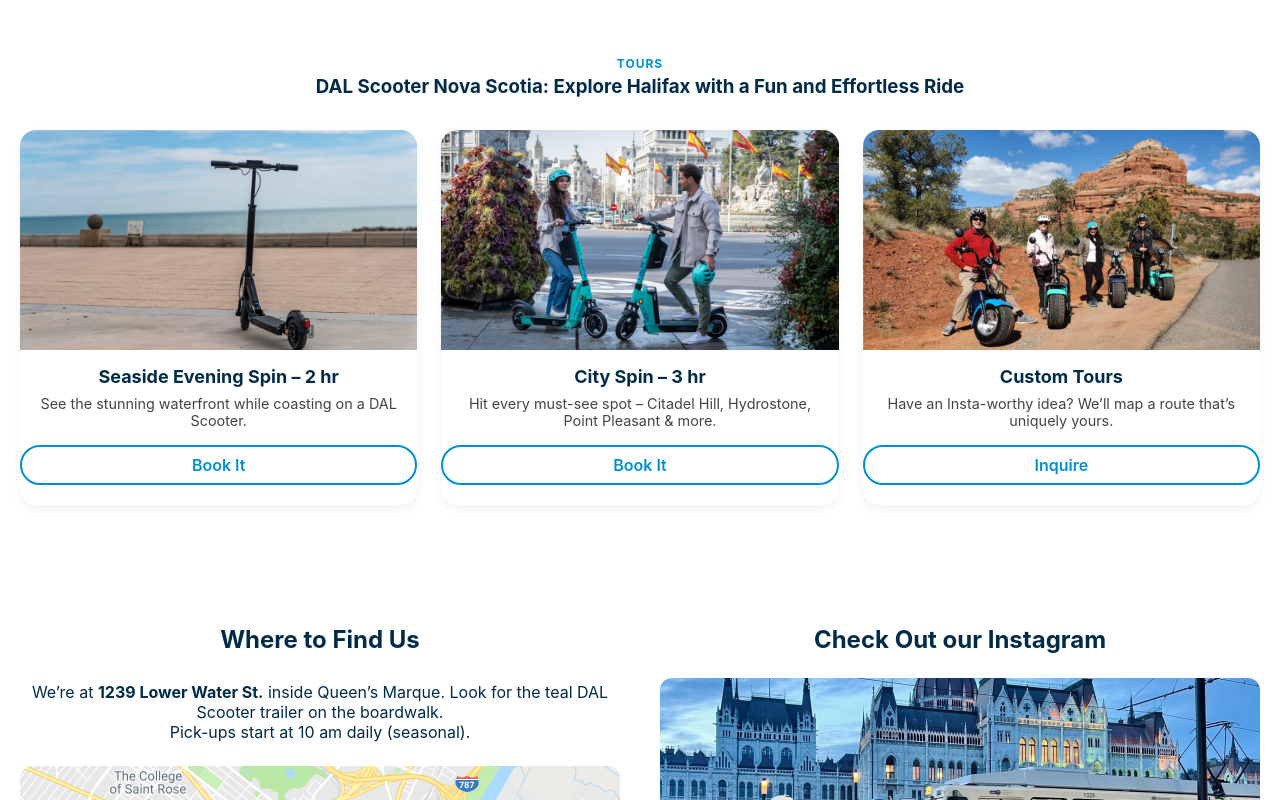
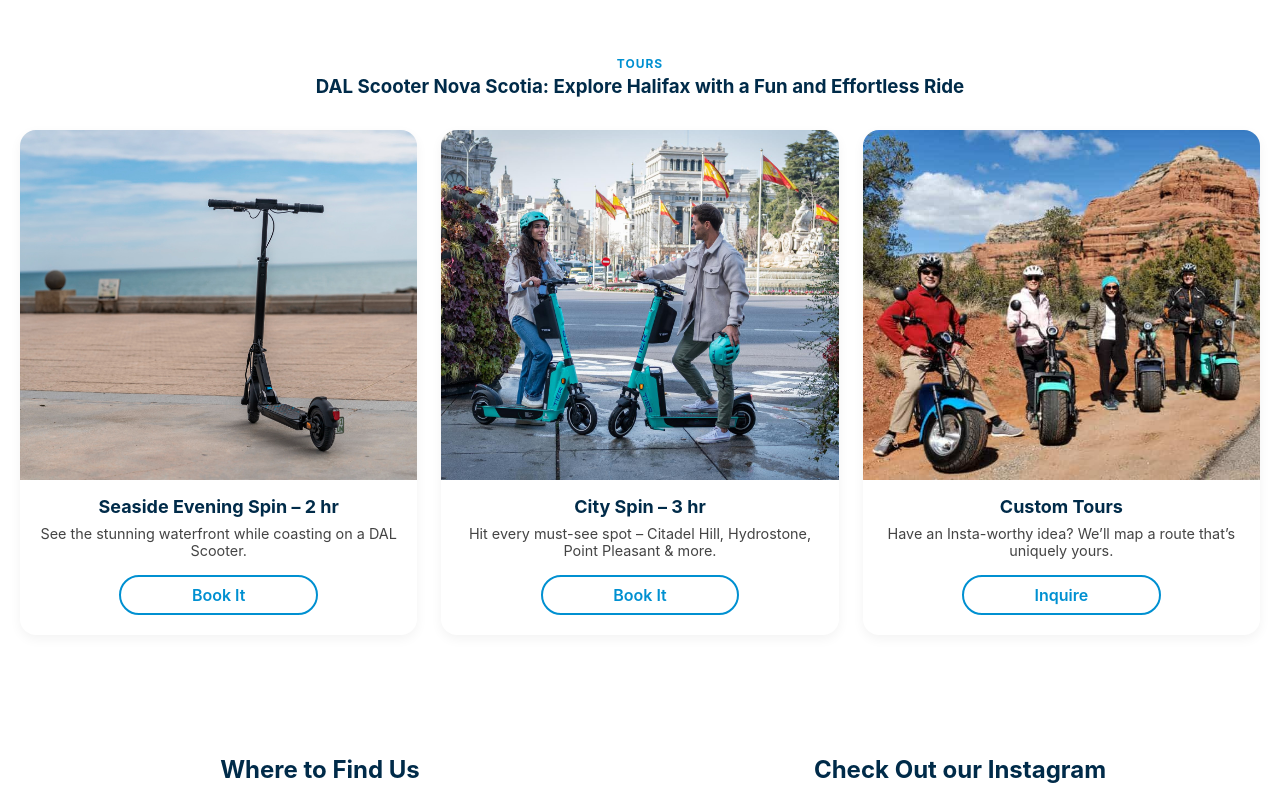
Before and after one commit to Viishveesh/DALScooter, a React (Vite) app in the folder frontend/: page / in a window 1280 px wide. Shown: the part 720-1520 px from the top of the page. Built offline with nearby package versions, Linux system fonts and the light colour scheme; what amazon-cognito-identity-js would draw is missing.

Commit message:
ui changes

```diff
--- a/frontend/src/components/Home.css
+++ b/frontend/src/components/Home.css
@@ -80,9 +80,16 @@
     background:var(--light); border-radius:16px; overflow:hidden;
     box-shadow:0 4px 12px rgba(0,0,0,.05); transition:transform .2s;
     display:flex; flex-direction:column; text-align:center;
+    /* CHANGED: This will center the button horizontally */
+    align-items: center;
 }
 .card:hover { transform:translateY(-4px); }
-.card img { width:100%; height:220px; object-fit:cover; }
+/* CHANGED: Increase tour card image height */
+.card img {
+    width:100%;
+    height: 350px;
+    object-fit:cover;
+}
 .card h4 { margin:16px 0 8px; font-size:1.125rem; }
 .card p  { padding:0 16px; font-size:.9rem; color:#444; flex-grow:1; }
 
@@ -90,10 +97,12 @@
     display:inline-block; margin:16px 0 20px; border:2px solid var(--accent); color:var(--accent);
     border-radius:999px; font-weight:600; text-decoration:none;
     transition:background .2s,color .2s;
-    /* CHANGED: Reduced horizontal padding to make button narrower */
-    padding: 8px 16px;
+    width: 50%;
+    padding: 8px 0;
 }
 .secondary-btn:hover { background:var(--accent); color:var(--light); }
+
+/* ... The rest of the file remains unchanged ... */
 
 /* ─── Location / Instagram ───────────────────────── */
 .location-instagram-wrapper {
```
